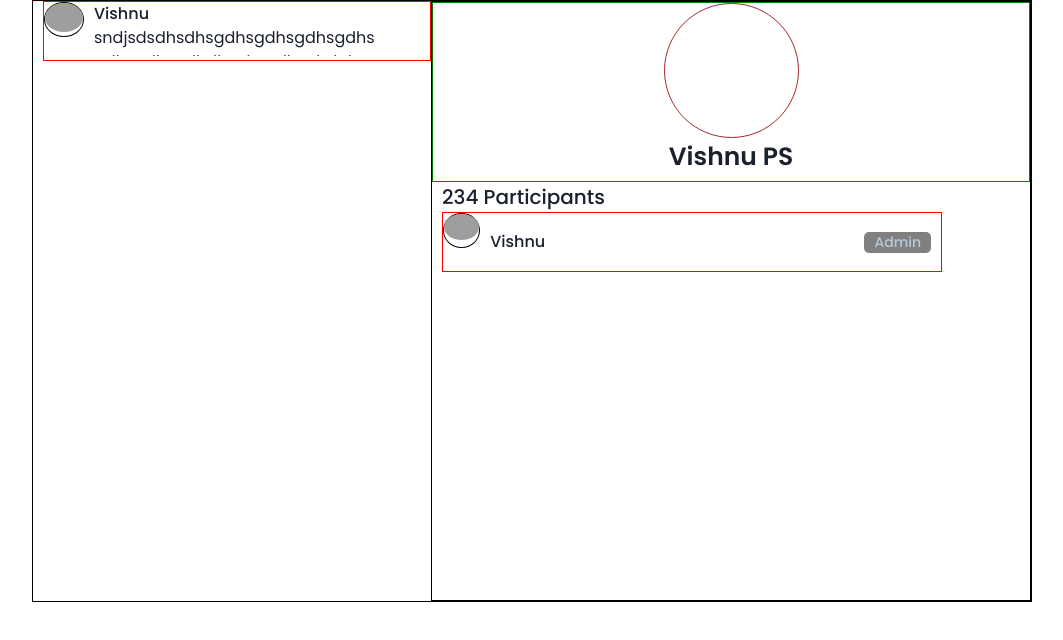
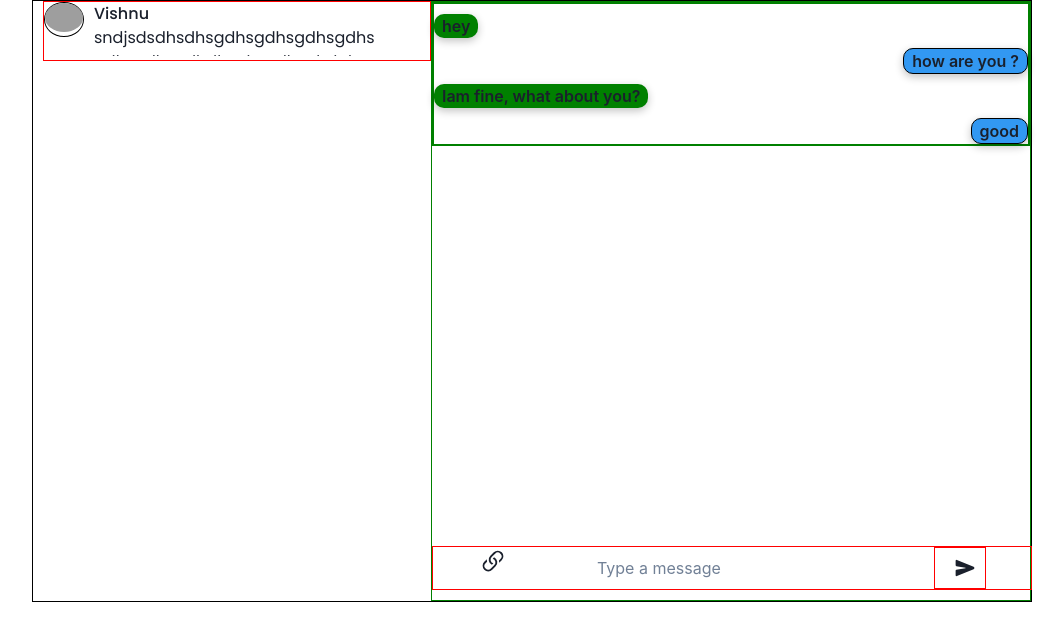
Before and after one commit to VishnuPScodes/real-time-chat-app, a React (Create React App) app in the folder front-end/: page / in a window 1280 px wide. Shown: the top 640 px of the page, without its empty margins (108-1171 px from the left). Built offline with nearby package versions, Linux system fonts and the light colour scheme; no server answers; grey boxes are pictures that could not be loaded.

Commit message:
adds single message ui

```diff
--- a/front-end/public/index.html
+++ b/front-end/public/index.html
@@ -27,7 +27,7 @@
       work correctly both with client-side routing and a non-root public URL.
       Learn how to configure a non-root public URL by running `npm run build`.
     -->
-    <title>React App</title>
+    <title>HeyApp</title>
   </head>
   <body>
     <noscript>You need to enable JavaScript to run this app.</noscript>
--- a/front-end/src/pages/ChatPage/Chat.jsx
+++ b/front-end/src/pages/ChatPage/Chat.jsx
@@ -13,11 +13,26 @@ function Chat() {
     const [message, setMessage] = useState('');
     const [messages, setMessages] = useState('');
     const userId = useSelector((state) => state?.userId)
-
+    const [myMessages, setMyMessages] = useState([{
+        user: 1,
+        message: "hey"
+    },
+    {
+        user: 2,
+        message: "how are you ?"
+    },
+    {
+        user: 1,
+        message: "Iam fine, what about you?"
+    },
+    {
+        user: 2,
+        message: "good"
+    }])
     useEffect(() => {
-        axios.get('http://localhost:3003').then((res) => {
-            setRecipientId(res.data._id);
-        })
+        // axios.get('http://localhost:3003').then((res) => {
+        //     setRecipientId(res.data._id);
+        // })
         // Connect to the Socket.io server
         const newSocket = io('http://localhost:3003'); // Replace with your server's URL
         setSocket(newSocket);
@@ -31,9 +46,10 @@ function Chat() {
     }, []);
 
     const handleSendMessage = () => {
+        socket.emit('private-message', { recipientId, message });
+        setMessage('');
+        alert('message sent');
         if (socket && recipientId && message) {
-            socket.emit('private-message', { recipientId, message });
-            setMessage('');
         }
     };
 
@@ -46,12 +62,22 @@ function Chat() {
     // }, [socket, messages]);
     return (
         <div className='chat-container'>
+            <div className="message_display">
+                {myMessages.map((e) => {
+                    if (e.user == 1) {
+                        return <div className="single_message">{e.message}</div>
+                    }
+                    return <div className="single_message2">{e.message}</div>
+                })}
+
+            </div>
             <div className="message_box">
+
                 <div className="attatchment">
                     <BsLink45Deg className='icon' />
                 </div>
-                <input onChange={(e) => setMessage(e.target.value)} type="text" name="" placeholder='Type a message' id="" />
-                <div className="send_btn" onClick={handleSendMessage}>
+                <input onChange={(e) => setMessage(e.target.value)} type="text" value={message} name="" placeholder='Type a message' id="" />
+                <div className="send_btn" onClick={handleSendMessage}  >
                     <IoSend className='send-icon' />
                 </div>
             </div>
--- a/front-end/src/pages/ChatPage/chat.css
+++ b/front-end/src/pages/ChatPage/chat.css
@@ -38,3 +38,39 @@
     font-size: 20px;
     margin-left: 10px;
 }
+.send_btn{
+    border: 1px solid red;
+    padding: 10px;
+}
+.send_btn:hover{
+    cursor: pointer;
+}
+.message_display{
+    border: 2px solid green;
+}
+.single_message{
+    background-color: green;
+    border: 1 solid black;
+    margin-top: 10px;
+    border-radius: 10px;
+    padding-left: 8px;
+    padding-right: 8px;
+    font-weight: 600;
+    width:fit-content;
+    box-shadow: rgba(0, 0, 0, 0.24) 0px 3px 8px;
+}
+.single_message2{
+    background-color: rgb(50, 152, 242);
+    border: 1px solid black;
+    margin-top: 10px;
+    border-radius: 10px;
+    padding-left: 8px;
+    padding-right: 8px;
+    font-weight: 600;
+    width:fit-content;
+    box-shadow: rgba(0, 0, 0, 0.24) 0px 3px 8px;
+    display: flex;
+    align-self: flex-end;
+    justify-content: flex-end;
+    margin-left: auto;
+}
--- a/front-end/src/pages/LandingPage/LandingPage.jsx
+++ b/front-end/src/pages/LandingPage/LandingPage.jsx
@@ -17,8 +17,8 @@ function LandingPage() {
 
             </div>
             <div>
-                {/* <Chat /> */}
-                <ProfilePage />
+                <Chat />
+                {/* <ProfilePage /> */}
             </div>
         </div>
     )
```
Also changed, not shown: 2 other files (tests, documents, lock files or other folders).
